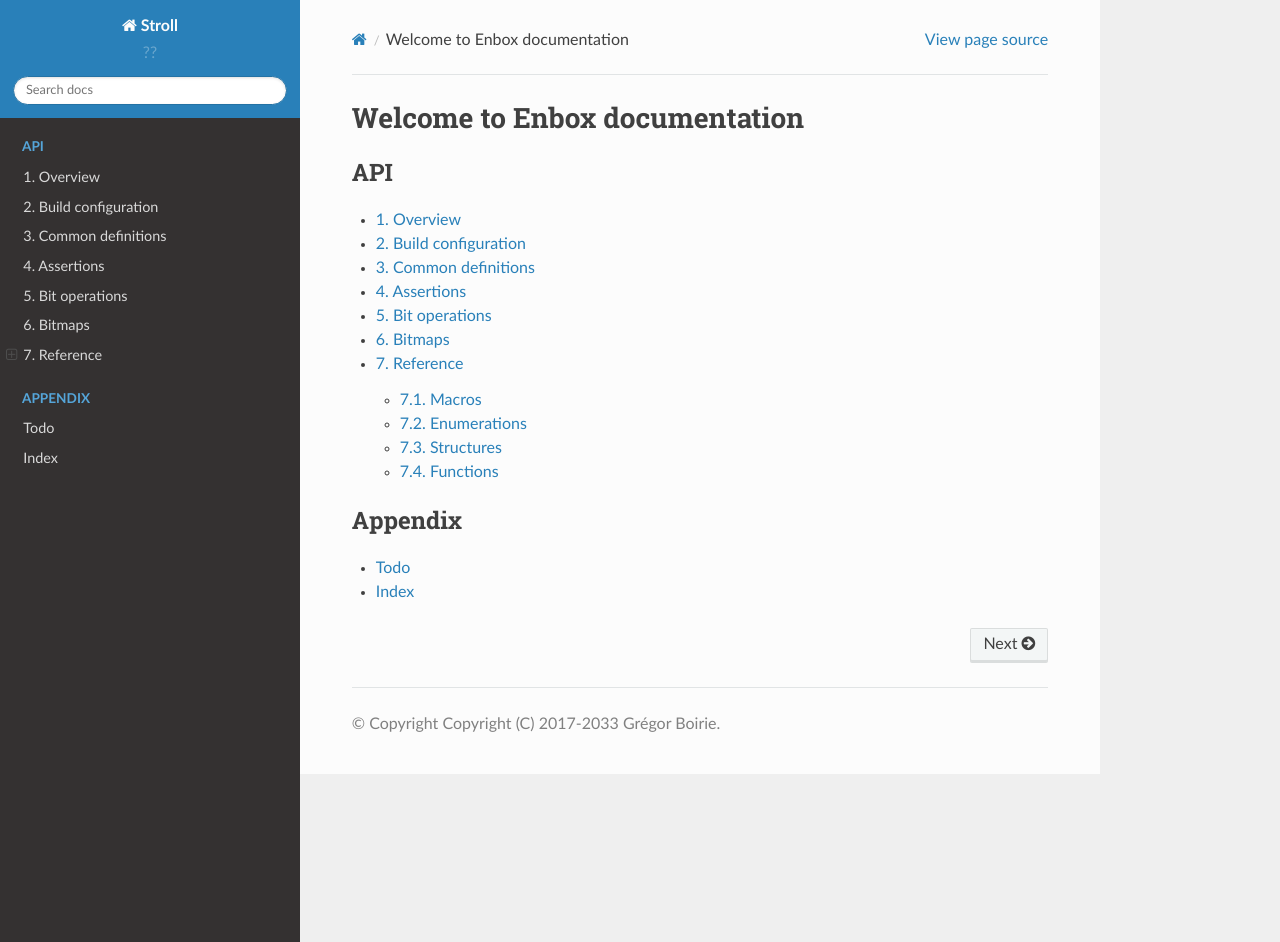
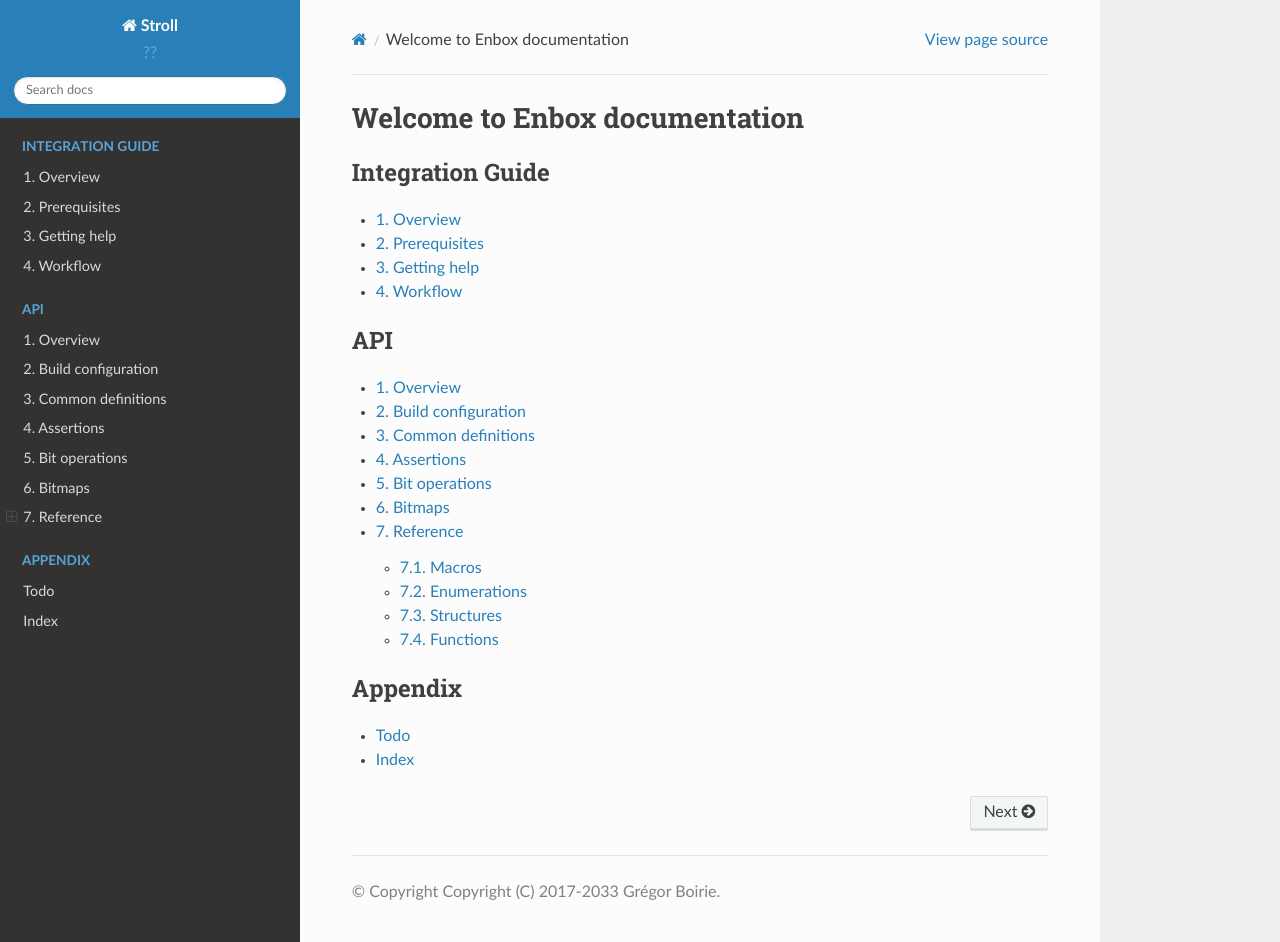
Before and after one commit to grgbr/stroll, a Sphinx documentation site: the page built from sphinx/index.rst, in a window 1280 px wide and 942 px high. Built offline with Sphinx 7.4.7 and the Read the Docs theme 2.0.0, drawn with Linux system fonts in a browser that asks for light colours; pages that are not in the unit, such as notebooks, are missing from menus; some of the changed lines change nothing that is shown.

Commit message:
doc: integration guide

```diff
--- a/sphinx/conf.py
+++ b/sphinx/conf.py
@@ -199,5 +199,20 @@
 
 # -- Options for InterSphinx output -------------------------------------------
 
+ebuilddoc_target_path = os.getenv('EBUILDDOC_TARGET_PATH')
+if not ebuilddoc_target_path:
+    ebuilddoc_target_path = '../../ebuild/html'
+
+ebuilddoc_inventory_path = os.getenv('EBUILDDOC_INVENTORY_PATH')
+if not ebuilddoc_inventory_path:
+    docdir = os.getenv('DOCDIR')
+    if docdir:
+        ebuilddoc_inventory_path = os.path.join(docdir,
+                                                '../ebuild/html/objects.inv')
+
 # Example configuration for intersphinx: refer to the Python standard library.
-#intersphinx_mapping = {'https://docs.python.org/': None}
+intersphinx_mapping = {
+        'ebuild': (ebuilddoc_target_path, ebuilddoc_inventory_path)
+}
+
+intersphinx_disabled_reftypes = ['*']
--- a/sphinx/install.rst
+++ b/sphinx/install.rst
@@ -1,3 +1,134 @@
-.. todo::
+.. include:: _cdefs.rst
 
-   Write me !!
+.. _breathe:              https://github.com/breathe-doc/breathe
+.. _cmocka:               https://cmocka.org/
+.. _ebuild:               https://github.com/grgbr/ebuild/
+.. |eBuild|               replace:: `eBuild <ebuild_>`_
+.. |eBuild User Guide|    replace:: :external+ebuild:doc:`eBuild User Guide <user>`
+.. |eBuild Prerequisites| replace:: :external+ebuild:ref:`eBuild Prerequisites <sect-user-prerequisites>`
+.. |Configure|            replace:: :external+ebuild:ref:`sect-user-configure`
+.. |Build|                replace:: :external+ebuild:ref:`sect-user-build`
+.. |Install|              replace:: :external+ebuild:ref:`sect-user-install`
+.. |Staged install|       replace:: :external+ebuild:ref:`sect-user-staged-install`
+.. |BUILDDIR|             replace:: :external+ebuild:ref:`var-builddir`
+.. |PREFIX|               replace:: :external+ebuild:ref:`var-prefix`
+.. |CROSS_COMPILE|        replace:: :external+ebuild:ref:`var-cross_compile`
+.. |DESTDIR|              replace:: :external+ebuild:ref:`var-destdir`
+
+Overview
+========
+
+This guide mainly focuses upon the construction process required to install
+Stroll.
+
+Stroll's build logic is based upon |eBuild|. In addition to the build process
+description explained below, you may refer to the |eBuild User Guide|
+for further detailed informations.
+
+Prerequisites
+=============
+
+In addition to the standard |eBuild Prerequisites|, no particular packages are
+required to build Stroll.
+
+Optionally, you will need cmocka_ at build time and at runtime when unit testing
+suite is enabled.
+
+Optionally, you will need multiple packages installed to build the
+documentation. In addition to packages listed into |eBuild Prerequisites|,
+Stroll's documentation generation process requires breathe_.
+
+Getting help
+============
+
+From Stroll source tree root, enter:
+
+.. code-block:: console
+
+   $ make help
+
+Also note that a more detailed help message is available:
+
+.. code-block:: console
+
+   $ make help-full
+
+Refer to :external+ebuild:ref:`eBuild help target <target-help>` and
+:external+ebuild:ref:`eBuild help-full target <target-help-full>` for further
+informations.
+
+The :external+ebuild:ref:`eBuild Troubleshooting <sect-user-troubleshooting>`
+section also contains valuable informations.
+
+Workflow
+========
+
+As mentioned earlier, Stroll's build logic is based on |eBuild|, a |GNU make|
+based build system. To build and install Stroll, the typical workflow is:
+
+#. Prepare and collect workflow requirements,
+#. |Configure| the construction logic,
+#. |Build| programs, libraries, documentation, etc.,
+#. |Install| components, copying files previously built to
+   system-wide directories
+
+Alternatively, you may replace the last step mentioned above with a |Staged
+Install|. You will find below a **quick starting guide** showing how to build
+Stroll.
+
+.. topic:: Preparation phase
+
+The overall :external+ebuild:ref:`eBuild Workflow <sect-user-workflow>` is
+customizable thanks to multiple :command:`make` variable settings. You should
+adjust values according to your specific needs.
+
+Most of the time, setting |BUILDDIR|, |PREFIX|, |CROSS_COMPILE| is enough.
+You should also set the :envvar:`PATH` environment variable according to the set
+of tools required by the build process.
+
+Optionally, you may set ``EXTRA_CFLAGS`` and ``EXTRA_LDFLAGS`` variables to
+give the compiler and linker additional flags respectively.
+
+Refer to :external+ebuild:ref:`eBuild Tools <sect-user-tools>` and
+:external+ebuild:ref:`eBuild Variables <sect-user-variables>` for further
+informations.
+
+.. topic:: Configure phase
+
+To begin with, |Configure| the build process interactively by running the
+:external+ebuild:ref:`eBuild menuconfig target <target-menuconfig>`:
+
+.. code-block:: console
+
+   $ make menuconfig BUILDDIR=$HOME/build/stroll
+
+.. topic:: Build phase
+
+Now, proceed to the |Build| phase and compile / link programs, libraries, etc.
+by running the :external+ebuild:ref:`eBuild build target <target-build>`:
+
+.. code-block:: console
+
+   $ make build BUILDDIR=$HOME/build/stroll PREFIX=/usr
+
+.. topic:: Install phase
+
+Finally, |Install| programs, libraries, etc.: by running the
+:external+ebuild:ref:`eBuild install target <target-install>`:
+
+.. code-block:: console
+
+   $ make install BUILDDIR=$HOME/build/stroll PREFIX=/usr
+
+.. topic:: Alternative staged install phase
+
+Alternatively, perform a |Staged install| by specifying the |DESTDIR| variable
+instead:
+
+.. code-block:: console
+
+   $ make install BUILDDIR=$HOME/build/stroll PREFIX=/usr DESTDIR=$HOME/staging
+
+Finally, you may find lots of usefull informations into the
+:external+ebuild:ref:`Reference <sect-user-reference>` section of the |eBuild
+User Guide|.
```
Also changed, not shown: 1 other file.
